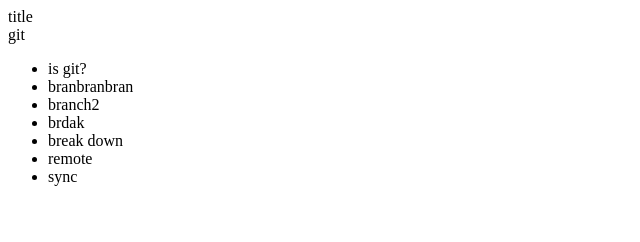
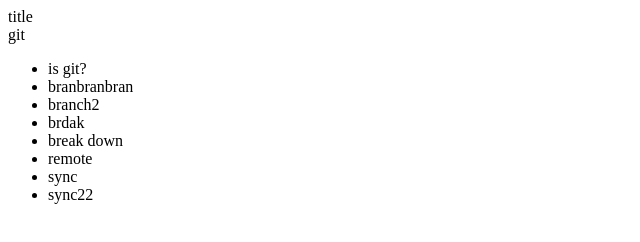
Before and after one commit to wankil51/testlab, a plain HTML site: page index.html in a window 1280 px wide. Shown: the full height of the page, 0-640 px from the left. Drawn offline with Linux system fonts and the light colour scheme.

Commit message:
add sync22

```diff
--- a/index.html
+++ b/index.html
@@ -12,6 +12,7 @@
 			<li>break down</li>
 			<li>remote</li>
 			<li>sync</li>
+			<li>sync22</li>
 		</ul>
 	</body>
 </html>
```
